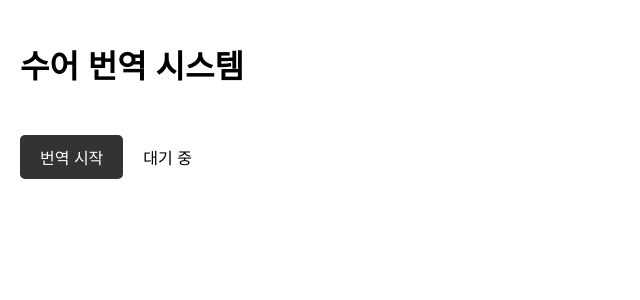
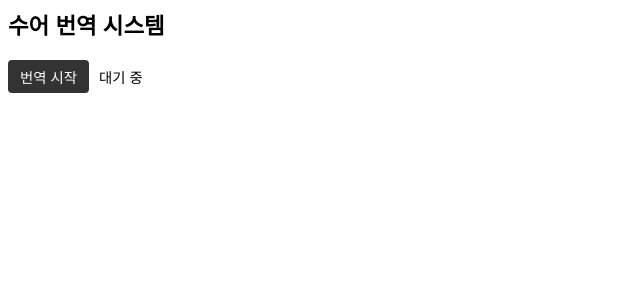
Before and after one commit to wngmlwjd/raspberrypi-signlang-app, a Flask app: page / in a window 1280 px wide. Shown: the top 300 px of the page, without its empty margins (0-640 px from the left). Run offline with Flask 3, Linux system fonts and the light colour scheme.

Commit message:
Update style.css

```diff
--- a/static/style.css
+++ b/static/style.css
@@ -1,87 +1,95 @@
 body {
     font-family: Arial, sans-serif;
-    margin: 20px;
+    margin: 8px;
 }
 
-.hidden {
-    display: none !important;
-}
-
-/* 좌우 패널 50:50 배치 */
+/* 전체 좌우 패널 */
 #layoutWrapper {
     display: flex;
     width: 100%;
-    gap: 20px;
+    gap: 10px;
 }
 
 #leftPanel {
     width: 50%;
     display: flex;
     flex-direction: column;
-    gap: 20px;
+    gap: 12px;
 }
 
 #rightPanel {
     width: 50%;
 }
 
-/* 버튼과 상태를 가로로 배치 */
+/* 제목 및 버튼/상태 */
+h1 {
+    font-size: 1.4rem;
+    margin: 0;
+}
+
 #topRow {
     display: flex;
     align-items: center;
-    gap: 20px;
+    gap: 10px;
 }
 
-/* 예측 결과 줄 */
-#predResult {
-    font-size: 1.1rem;
+button {
+    padding: 6px 12px;
+    font-size: 0.9rem;
+    background-color: #333;
+    color: white;
+    border: none;
+    border-radius: 4px;
+    cursor: pointer;
 }
 
-/* Top-3 라벨 박스 */
+#status {
+    font-size: 0.9rem;
+}
+
+/* 예측 결과 텍스트 */
+#predResult {
+    font-size: 1rem;
+}
+
+/* Top-3 결과 리스트 */
 #top3Container {
     display: flex;
     flex-direction: column;
-    gap: 10px;
-    margin-bottom: 20px;
+    gap: 6px;
 }
 
 .top3-item {
-    padding: 8px;
+    padding: 6px;
     border: 1px solid #aaa;
-    border-radius: 6px;
+    border-radius: 5px;
     background: #fafafa;
-    line-height: 1.4rem;
+    font-size: 0.9rem;
+    line-height: 1.2rem;
 }
 
-/* 프레임 / 랜드마크 preview container */
+/* 프레임 및 랜드마크 이미지 */
 .preview-container {
     display: flex;
     flex-wrap: wrap;
-    gap: 5px;
+    gap: 4px;
 }
 
 .preview-container img {
-    width: 180px;
+    width: 120px;
     height: auto;
     border: 1px solid #ddd;
-    box-shadow: 2px 2px 5px rgba(0,0,0,0.1);
+    box-shadow: 1px 1px 3px rgba(0,0,0,0.1);
 }
 
+/* 녹화 영상 */
 #recordedVideo {
     width: 100%;
+    max-width: 420px;     /* LCD 모니터 대비 축소 */
     border: 1px solid #333;
 }
 
-button {
-    padding: 10px 20px;
-    font-size: 16px;
-    background-color: #333;
-    color: white;
-    border: none;
-    border-radius: 5px;
-    cursor: pointer;
+/* 숨김 클래스 */
+.hidden {
+    display: none !important;
 }
-
-button:hover {
-    background-color: #333;
-}
```
